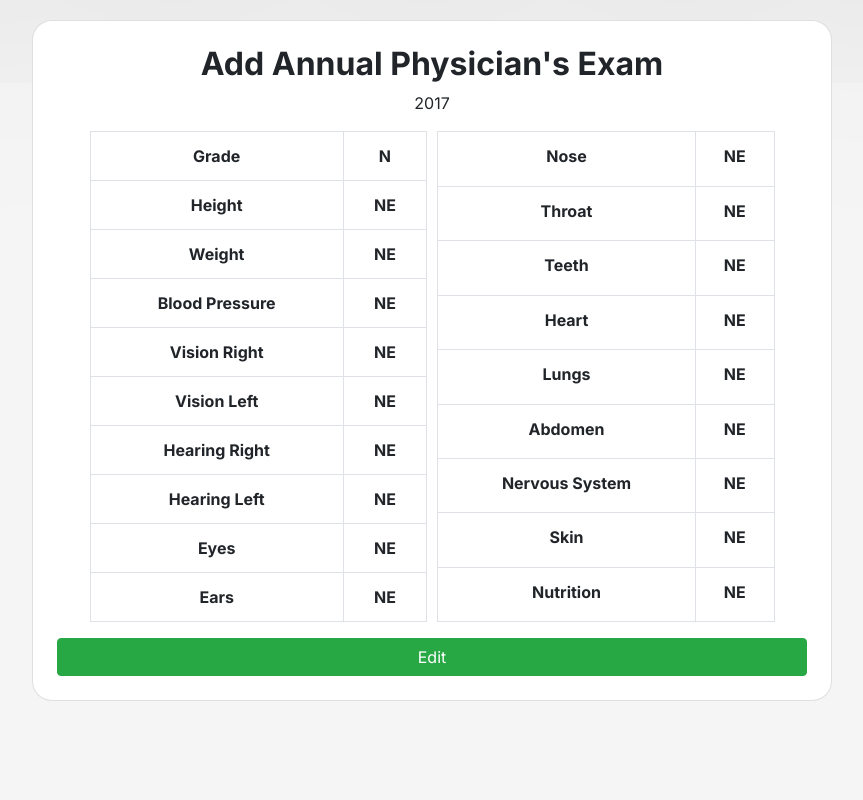
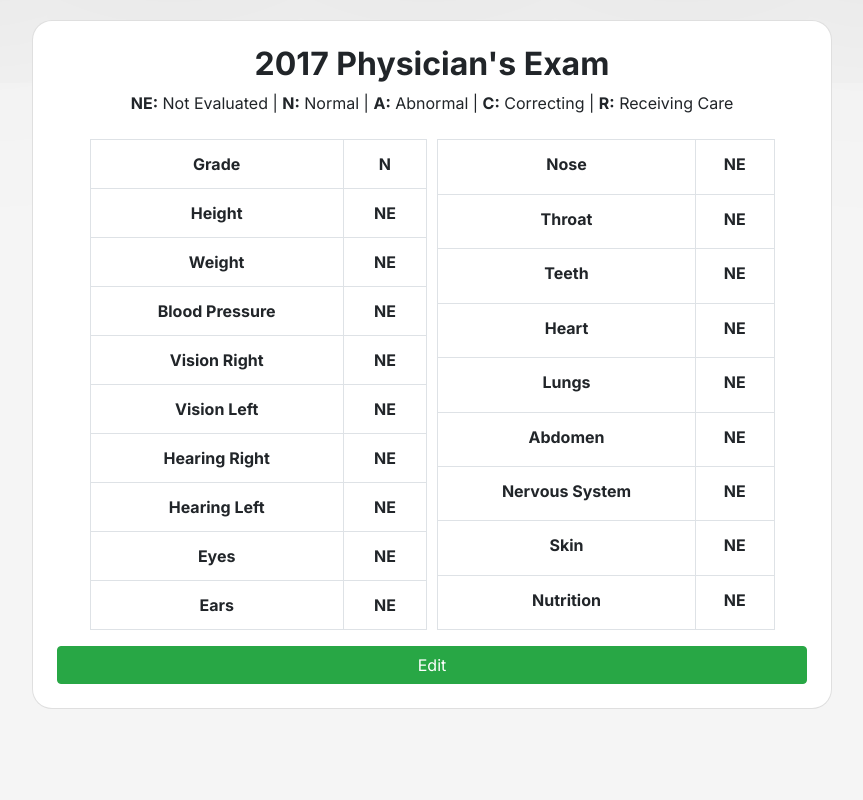
Before and after one commit to ayenla/MSYS42, a Django app: template BADproject/msys42app/templates/msys42app/view_phyexam.html in a window 1280 px wide. Shown: the part 172-972 px from the top of the page, without its empty margins (208-1071 px from the left). Run offline with Django 5.2, Linux system fonts and the light colour scheme; the template is opened without the code that fills it: values that come from a table or form of the project are taken from there, others are empty; data comes from the database, SQL or seed files in the repository; some libraries are stand-ins or nearby versions.

Commit message:
Update view_phyexam.html

```diff
--- a/BADproject/msys42app/templates/msys42app/view_phyexam.html
+++ b/BADproject/msys42app/templates/msys42app/view_phyexam.html
@@ -37,16 +37,17 @@
 {% block content %}
 <div class="container-fluid" style="min-height: 100vh; display: flex; justify-content: center; align-items: flex-start; padding: 20px;">
     <div class="card p-4 shadow-sm" style="width: 100%; max-width: 800px; margin: 0 auto; text-align: center;">
-        <h2 class="text-center" style="font-weight: 1000;"> Add Annual Physician's Exam </h2>
+        <h2 class="text-center" style="font-weight: 1000;"> {{exam.year}} Physician's Exam </h2>
+        <h8 class="text-center mb-4">
+            <strong> NE:</strong> Not Evaluated |
+            <strong> N:</strong> Normal |
+            <strong> A:</strong> Abnormal |
+            <strong> C:</strong> Correcting   |
+            <strong> R:</strong> Receiving Care</h8>
         <div class="container-fluid" style="max-width: fit-content;">
 
         </div>
-        <table class="table table-bordered" style="width: 80%; font-weight: 800;">
-            <tr>
-                {{exam.year}}
-            </tr>
-        </table>
-        <!-- Table Layout -->
+
         <div class="d-flex justify-content-center" style="gap: 10px;">
             <table class="table table-bordered" style="width: 45%; font-weight: 800;">
                 <tr>
```
